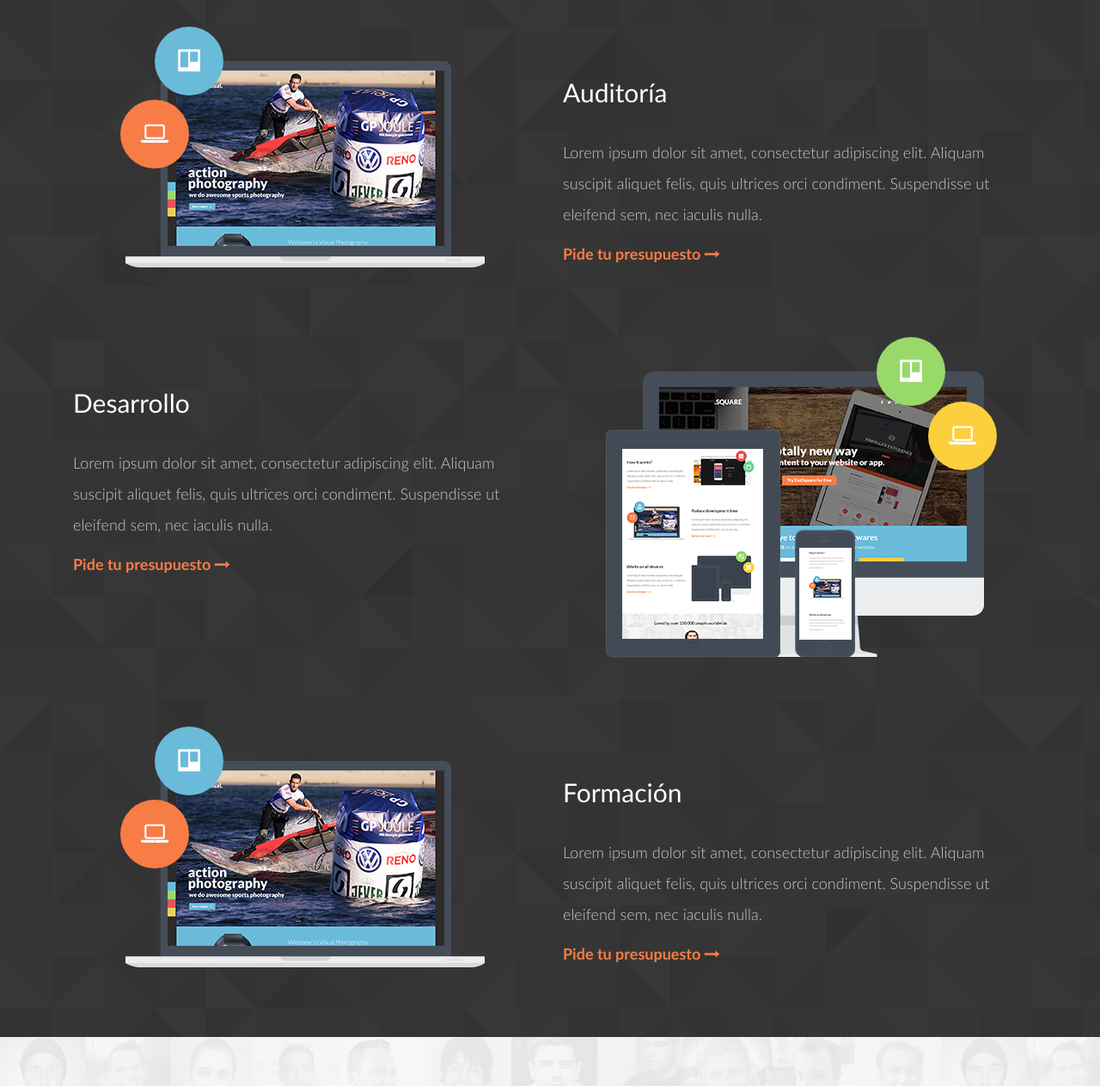
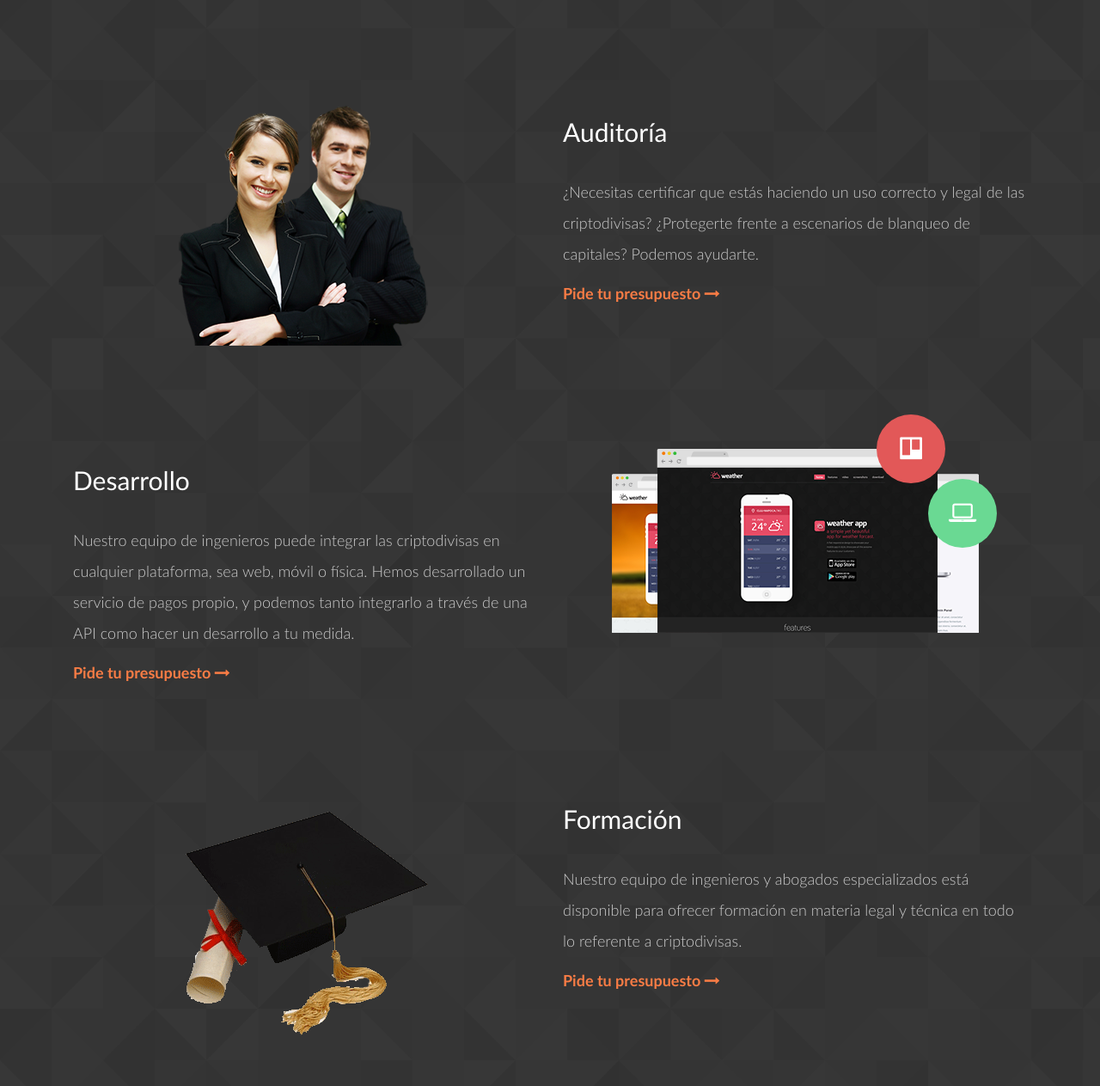
Before and after one commit to jsantirso/jsantirso.github.io, a plain HTML site: page topcoins-landing/index.html in a window 1280 px wide. Shown: the part 1167-2430 px from the top of the page at 86% size. Drawn offline with Linux system fonts and the light colour scheme.

Commit message:
progress

```diff
--- a/topcoins-landing/index.html
+++ b/topcoins-landing/index.html
@@ -69,49 +69,43 @@
 		<section class="service-styles" id="services">
 			<div class="container service-container">
 				<div class="col-lg-push-6 col-md-6 col-sm-12 col-xs-12 text-center">
-					<div class="service-icon red hidden-xs"><i class="fa fa-trello"></i></div>
-					<div class="service-icon green hidden-xs"><i class="fa fa-laptop"></i></div>
-					<img src="./img/howitwork-img1.png" alt="How it works?">
+					<img src="./img/services-img1.png">
 				</div>
 				<div class="col-lg-pull-6 col-md-6 col-sm-12 col-xs-12">
 					<h1>Consultoría</h1>
-					<div class="txt">Lorem ipsum dolor sit amet, consectetur adipiscing elit. Aliquam suscipit aliquet felis, quis ultrices orci condiment. Suspendisse ut eleifend sem, nec iaculis nulla. </div>
+					<div class="txt">¿Quieres integrar pagos con Bitcoin en tu establecimiento o página web? Nuestros ingenieros y abogados especializados te ofrecerán el asesoramiento legal y técnico que necesites.</div>
 					<div class="getstarted"><a href="#contact">Pide tu presupuesto <i class="fa fa-long-arrow-right"></i></a></div>
 				</div>
 			</div>
 			<div class="container service-container">
 				<div class="col-lg-6 col-md-6 col-sm-12 col-xs-12 text-center">
-					<div class="service-icon blue hidden-xs"><i class="fa fa-trello"></i></div>
-					<div class="service-icon orange hidden-xs"><i class="fa fa-laptop"></i></div>
-					<img src="./img/devtime-img.png" alt="Reduce development time">
+					<img src="./img/services-img2.png">
 				</div>
 				<div class="col-lg-6 col-md-6 col-sm-12 col-xs-12">
 					<h1>Auditoría</h1>
-					<div class="txt">Lorem ipsum dolor sit amet, consectetur adipiscing elit. Aliquam suscipit aliquet felis, quis ultrices orci condiment. Suspendisse ut eleifend sem, nec iaculis nulla. </div>
+					<div class="txt">¿Necesitas certificar que estás haciendo un uso correcto y legal de las criptodivisas? ¿Protegerte frente a escenarios de blanqueo de capitales? Podemos ayudarte.</div>
 					<div class="getstarted"><a href="#contact">Pide tu presupuesto <i class="fa fa-long-arrow-right"></i></a></div>
 				</div>
 			</div>
 			<div class="container service-container">
 				<div class="col-lg-push-6 col-md-6 col-sm-12 col-xs-12 text-center">
-					<div class="service-icon pgreen hidden-xs"><i class="fa fa-trello"></i></div>
-					<div class="service-icon yellow hidden-xs"><i class="fa fa-laptop"></i></div>
-					<img src="./img/alldevices-img.png" alt="Works on all devices">
+					<div class="service-icon red hidden-xs"><i class="fa fa-trello"></i></div>
+					<div class="service-icon green hidden-xs"><i class="fa fa-laptop"></i></div>
+					<img src="./img/services-img3.png">
 				</div>
 				<div class="col-lg-pull-6 col-md-6 col-sm-12 col-xs-12">
 					<h1>Desarrollo</h1>
-					<div class="txt">Lorem ipsum dolor sit amet, consectetur adipiscing elit. Aliquam suscipit aliquet felis, quis ultrices orci condiment. Suspendisse ut eleifend sem, nec iaculis nulla. </div>
+					<div class="txt">Nuestro equipo de ingenieros puede integrar las criptodivisas en cualquier plataforma, sea web, móvil o física. Hemos desarrollado un servicio de pagos propio, y podemos tanto integrarlo a través de una API como hacer un desarrollo a tu medida.</div>
 					<div class="getstarted"><a href="#contact">Pide tu presupuesto <i class="fa fa-long-arrow-right"></i></a></div>
 				</div>
 			</div>
 			<div class="container service-container">
 				<div class="col-lg-6 col-md-6 col-sm-12 col-xs-12 text-center">
-					<div class="service-icon blue hidden-xs"><i class="fa fa-trello"></i></div>
-					<div class="service-icon orange hidden-xs"><i class="fa fa-laptop"></i></div>
-					<img src="./img/devtime-img.png" alt="Reduce development time">
+					<img src="./img/services-img4.png">
 				</div>
 				<div class="col-lg-6 col-md-6 col-sm-12 col-xs-12">
 					<h1>Formación</h1>
-					<div class="txt">Lorem ipsum dolor sit amet, consectetur adipiscing elit. Aliquam suscipit aliquet felis, quis ultrices orci condiment. Suspendisse ut eleifend sem, nec iaculis nulla. </div>
+					<div class="txt">Nuestro equipo de ingenieros y abogados especializados está disponible para ofrecer formación en materia legal y técnica en todo lo referente a criptodivisas.</div>
 					<div class="getstarted"><a href="#contact">Pide tu presupuesto <i class="fa fa-long-arrow-right"></i></a></div>
 				</div>
 			</div>
```
Also changed, not shown: topcoins-landing/img/services-img1.png (added), topcoins-landing/img/services-img2.png (added), topcoins-landing/img/services-img3.png (renamed from topcoins-landing/img/howitwork-img1.png), topcoins-landing/img/services-img4.png (added).
